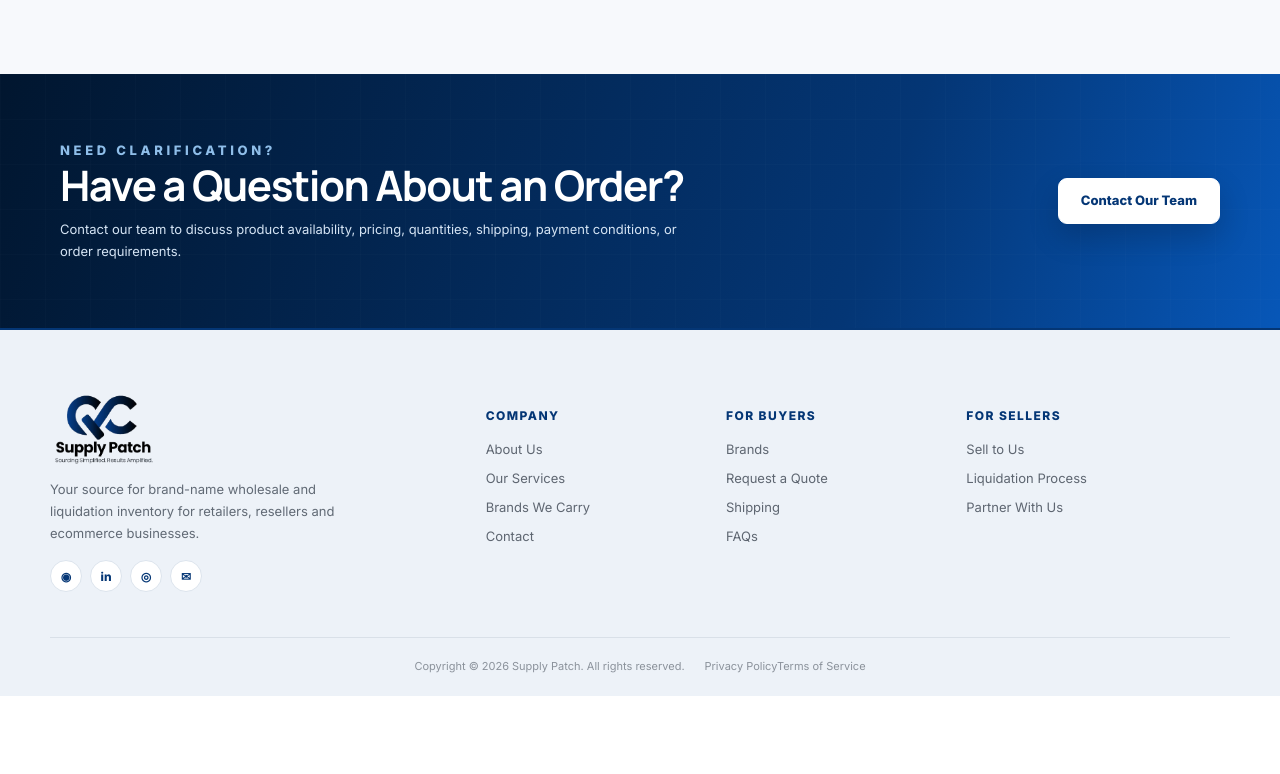
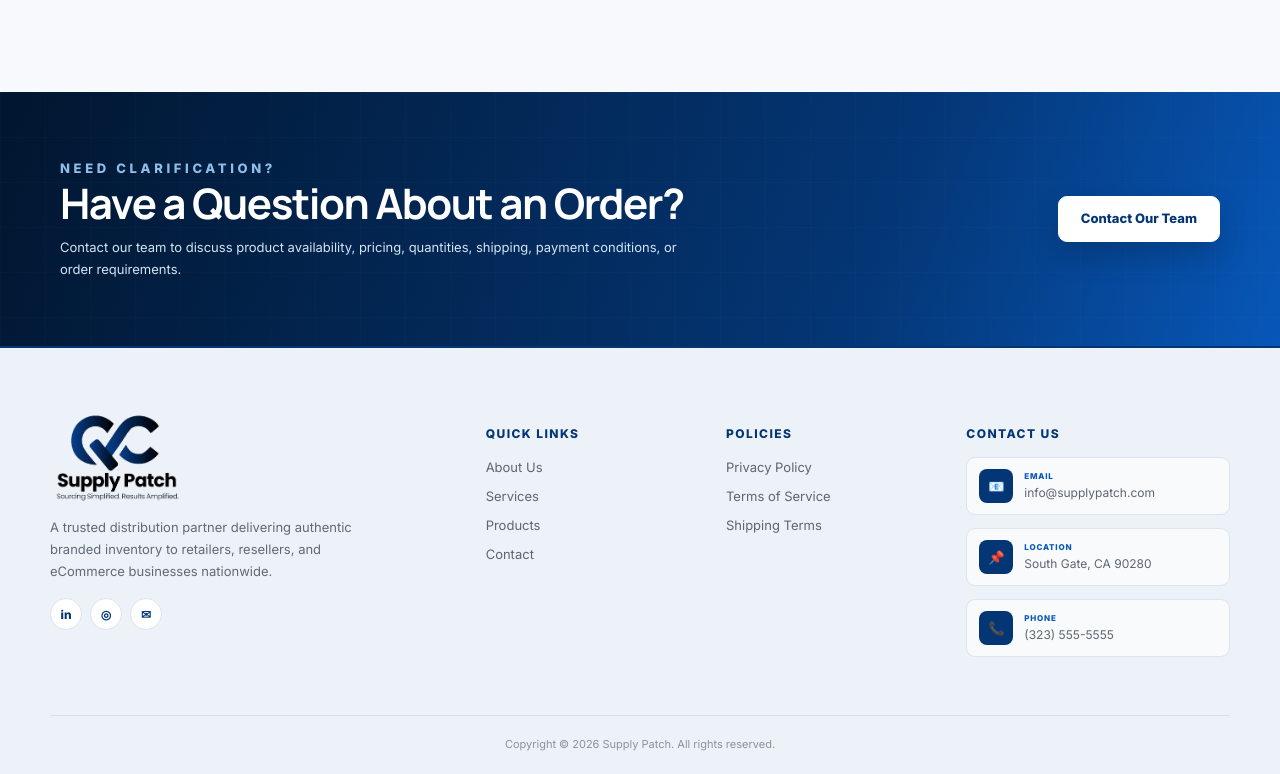
Before and after one commit to Ahmed12590/supply-patch, a plain HTML site: page terms-of-service.html in a window 1280 px wide. Shown: the part 1928-2702 px from the top of the page. Before the commit the page ends 2624 px from the top, so only its background shows below. Drawn offline with Linux system fonts and the light colour scheme.

Commit message:
minor changes

```diff
--- a/style.css
+++ b/style.css
@@ -286,7 +286,7 @@ body.loading {
 
 .brand img {
   width: 100%;
-  height: 52px;
+  height: 100px;
   object-fit: contain;
 }
 
@@ -946,7 +946,7 @@ footer {
 
 .footer-brand img {
   width: 180px;
-  height: 80px;
+  height: 100px;
 
   object-fit: contain;
   object-position: left center;
--- a/terms-of-service.html
+++ b/terms-of-service.html
@@ -1023,35 +1023,96 @@
 
  <footer>
   <div class="container footer-grid">
+
     <div class="footer-brand">
-        <img src="logo.png" alt="Supply Patch" />
-        <p>Your source for brand-name wholesale and liquidation inventory for retailers, resellers and ecommerce
-          businesses.</p>
+      <img src="logo.png" alt="Supply Patch">
+
+      <p>
+        A trusted distribution partner delivering authentic branded inventory
+        to retailers, resellers, and eCommerce businesses nationwide.
+      </p>
+
       <div class="socials">
-          <a href="#" aria-label="WhatsApp">◉</a>
         <a href="#" aria-label="LinkedIn">in</a>
         <a href="#" aria-label="Instagram">◎</a>
-          <a href="#" aria-label="Email">✉</a>
+
+        <a
+          href="mailto:adam.james@supplypatch.com"
+          aria-label="Email"
+        >
+          ✉
+        </a>
       </div>
     </div>
 
+
     <div>
-        <h4>COMPANY</h4><a href="#about">About Us</a><a href="#services">Our Services</a><a href="#categories">Brands We
-          Carry</a><a href="#contact">Contact</a>
+      <h4>QUICK LINKS</h4>
+
+      <a href="about.html">About Us</a>
+      <a href="services.html">Services</a>
+      <a href="products.html">Products</a>
+      <a href="contact.html">Contact</a>
     </div>
+
+
     <div>
-        <h4>FOR BUYERS</h4><a href="#categories">Brands</a><a href="#contact">Request a Quote</a><a
-          href="#buy">Shipping</a><a href="#contact">FAQs</a>
+      <h4>POLICIES</h4>
+
+      <a href="privacy-policy.html">
+        Privacy Policy
+      </a>
+
+      <a href="terms-of-service.html">
+        Terms of Service
+      </a>
+      <a href="shipping.html">
+        Shipping Terms
+      </a>
     </div>
-      <div>
-        <h4>FOR SELLERS</h4><a href="#sell">Sell to Us</a><a href="#sell">Liquidation Process</a><a
-          href="#contact">Partner With Us</a>
+
+
+    <div class="footer-contact">
+      <h4>CONTACT US</h4>
+
+      <a
+        href="mailto:info@supplypatch.com"
+        class="footer-contact-item"
+      >
+        <span class="footer-contact-icon">📧</span>
+
+        <span>
+          <small>Email</small>
+         info@supplypatch.com
+        </span>
+      </a>
+
+      <div class="footer-contact-item">
+        <span class="footer-contact-icon">📌</span>
+
+        <span>
+          <small>Location</small>
+          South Gate, CA 90280
+        </span>
+      </div>
+
+      <div class="footer-contact-item">
+        <span class="footer-contact-icon">📞</span>
+
+        <span>
+          <small>phone</small>
+          (323) 555-5555
+        </span>
       </div>
     </div>
 
+  </div>
+
+
   <div class="container footer-bottom">
-      <p>Copyright © 2026 Supply Patch. All rights reserved.</p>
-      <div><a href="privacy-policy.html">Privacy Policy</a><a href="terms-of-service.html">Terms of Service</a></div>
+    <p>
+      Copyright © 2026 Supply Patch. All rights reserved.
+    </p>
   </div>
 </footer>
 
```
Also changed, not shown: about.html (+1 -1 lines), index.html (+1 -1 lines), privacy-policy.html (+1 -1 lines), products.html (+1 -36 lines), services.html (+1 -1 lines). Lines whose indentation alone changed are shown as unchanged.
